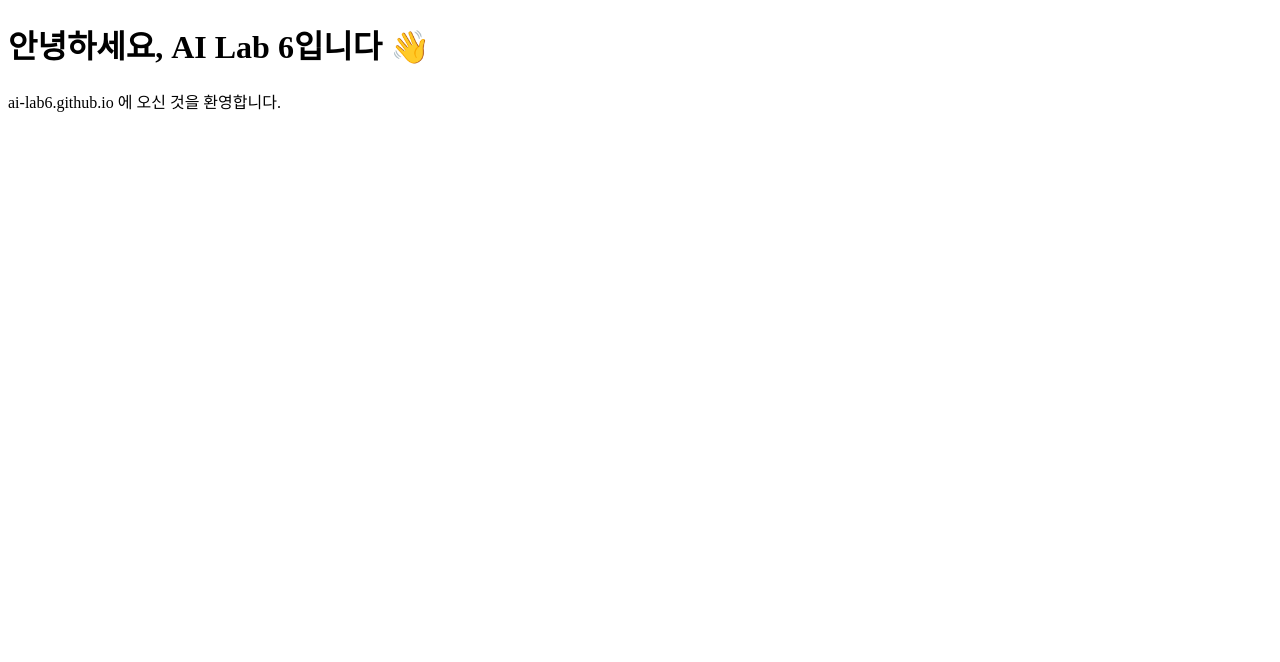
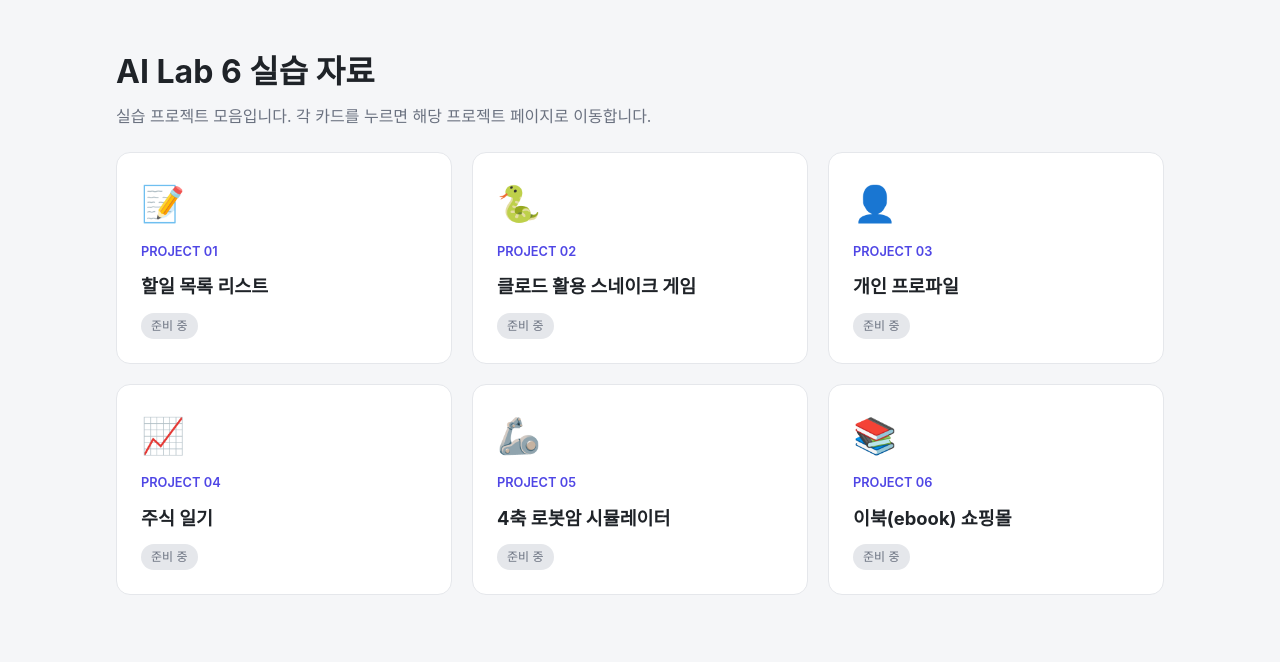
Before and after one commit to ai-lab6/ai-lab6.github.io, a plain HTML site: page index.html in a window 1280 px wide. Drawn offline with Linux system fonts and the light colour scheme.

Commit message:
Add card grid with 6 project placeholders
Co-Authored-By: Claude Opus 5.5 <noreply@anthropic.com>

```diff
--- a/index.html
+++ b/index.html
@@ -3,10 +3,130 @@
 <head>
   <meta charset="UTF-8">
   <meta name="viewport" content="width=device-width, initial-scale=1.0">
-  <title>AI Lab 6</title>
+  <title>AI Lab 6 실습 자료</title>
+  <style>
+    :root {
+      --bg: #f5f6f8;
+      --card: #ffffff;
+      --text: #1f2328;
+      --muted: #6b7280;
+      --border: #e5e7eb;
+      --accent: #4f46e5;
+    }
+    @media (prefers-color-scheme: dark) {
+      :root {
+        --bg: #0f1115;
+        --card: #1a1d24;
+        --text: #e6e8eb;
+        --muted: #9aa1ab;
+        --border: #2a2f38;
+        --accent: #8b85ff;
+      }
+    }
+    * { box-sizing: border-box; }
+    body {
+      margin: 0;
+      font-family: -apple-system, BlinkMacSystemFont, "Segoe UI", "Malgun Gothic", sans-serif;
+      background: var(--bg);
+      color: var(--text);
+      line-height: 1.5;
+    }
+    header {
+      max-width: 1080px;
+      margin: 0 auto;
+      padding: 48px 16px 24px;
+    }
+    header h1 { margin: 0 0 8px; font-size: 2rem; }
+    header p { margin: 0; color: var(--muted); }
+    main {
+      max-width: 1080px;
+      margin: 0 auto;
+      padding: 0 16px 64px;
+      display: grid;
+      grid-template-columns: repeat(auto-fill, minmax(280px, 1fr));
+      gap: 20px;
+    }
+    .card {
+      display: flex;
+      flex-direction: column;
+      gap: 12px;
+      padding: 24px;
+      background: var(--card);
+      border: 1px solid var(--border);
+      border-radius: 14px;
+      color: inherit;
+      text-decoration: none;
+      transition: transform .15s, box-shadow .15s;
+    }
+    .card:hover {
+      transform: translateY(-3px);
+      box-shadow: 0 8px 24px rgba(0, 0, 0, .08);
+    }
+    .card .icon { font-size: 2.2rem; }
+    .card .num { font-size: .8rem; font-weight: 600; color: var(--accent); }
+    .card h2 { margin: 0; font-size: 1.15rem; }
+    .card .status {
+      margin-top: auto;
+      align-self: flex-start;
+      font-size: .75rem;
+      padding: 4px 10px;
+      border-radius: 999px;
+      background: var(--border);
+      color: var(--muted);
+    }
+    .card.disabled { cursor: not-allowed; }
+  </style>
 </head>
 <body>
-  <h1>안녕하세요, AI Lab 6입니다 👋</h1>
-  <p>ai-lab6.github.io 에 오신 것을 환영합니다.</p>
+  <header>
+    <h1>AI Lab 6 실습 자료</h1>
+    <p>실습 프로젝트 모음입니다. 각 카드를 누르면 해당 프로젝트 페이지로 이동합니다.</p>
+  </header>
+
+  <main>
+    <!-- 링크가 준비되면 href="#"를 실제 주소로 바꾸고, class의 disabled와 '준비 중' 표시를 지우세요. -->
+    <a class="card disabled" href="#" aria-disabled="true">
+      <span class="icon">📝</span>
+      <span class="num">PROJECT 01</span>
+      <h2>할일 목록 리스트</h2>
+      <span class="status">준비 중</span>
+    </a>
+    <a class="card disabled" href="#" aria-disabled="true">
+      <span class="icon">🐍</span>
+      <span class="num">PROJECT 02</span>
+      <h2>클로드 활용 스네이크 게임</h2>
+      <span class="status">준비 중</span>
+    </a>
+    <a class="card disabled" href="#" aria-disabled="true">
+      <span class="icon">👤</span>
+      <span class="num">PROJECT 03</span>
+      <h2>개인 프로파일</h2>
+      <span class="status">준비 중</span>
+    </a>
+    <a class="card disabled" href="#" aria-disabled="true">
+      <span class="icon">📈</span>
+      <span class="num">PROJECT 04</span>
+      <h2>주식 일기</h2>
+      <span class="status">준비 중</span>
+    </a>
+    <a class="card disabled" href="#" aria-disabled="true">
+      <span class="icon">🦾</span>
+      <span class="num">PROJECT 05</span>
+      <h2>4축 로봇암 시뮬레이터</h2>
+      <span class="status">준비 중</span>
+    </a>
+    <a class="card disabled" href="#" aria-disabled="true">
+      <span class="icon">📚</span>
+      <span class="num">PROJECT 06</span>
+      <h2>이북(ebook) 쇼핑몰</h2>
+      <span class="status">준비 중</span>
+    </a>
+  </main>
+
+  <script>
+    document.querySelectorAll('.card.disabled').forEach(function (card) {
+      card.addEventListener('click', function (e) { e.preventDefault(); });
+    });
+  </script>
 </body>
 </html>
```
